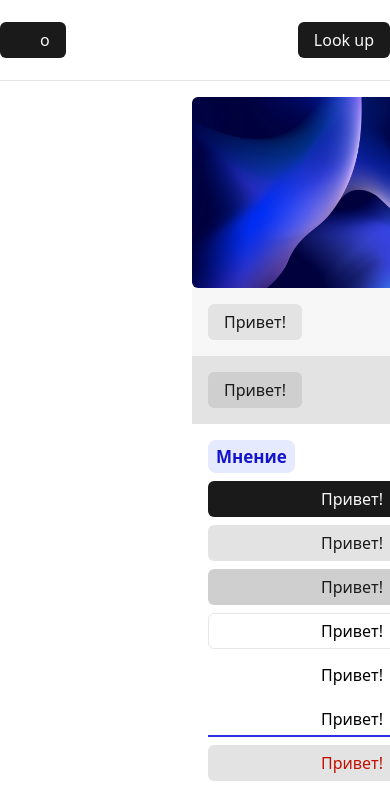
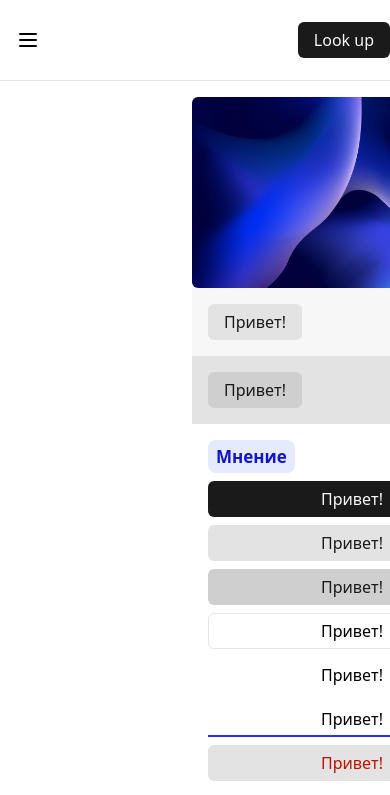
Before and after one commit to memorywanderer/next-components, a Next.js app: page / in a window 390 px wide. Shown: the top 795 px of the page. Built offline with nearby package versions, Linux system fonts and the light colour scheme.

Commit message:
update mobile-nav component, add single link without nested items

```diff
--- a/components/mobile-nav.tsx
+++ b/components/mobile-nav.tsx
@@ -9,6 +9,7 @@ import { siteConfig } from "@/config/site"
 import { ScrollArea } from "./ui/scroll-area/scroll-area"
 import { cn } from "@/lib/utils"
 import { Sheet, SheetContent, SheetTrigger } from "./ui/sheet/sheet"
+import { MenuIcon } from "lucide-react"
 
 export interface MobileNavProps {
   mainItems?: DesktopNavItem[]
@@ -26,9 +27,8 @@ export const MobileNav = ({ mainItems }: MobileNavProps) => {
   return (
     <Sheet open={isOpen} onOpenChange={setIsOpen}>
       <SheetTrigger asChild>
-        <Button>
-          <Icons.menu className="w-6 h-6 text-white" />
-          o
+        <Button variant="ghost">
+          <MenuIcon className="w-6 h-6" />
           <span className="sr-only">Toggle menu</span>
         </Button>
       </SheetTrigger>
@@ -51,6 +51,7 @@ export const MobileNav = ({ mainItems }: MobileNavProps) => {
               defaultValue={navItems.map((item) => item.title)}
             >
               {navItems?.map((item, index) => (
+                item?.items &&
                 <AccordionItem value={item.title} key={index}>
                   <AccordionTrigger className="text-sm capitalize">
                     {item.title}
@@ -82,6 +83,18 @@ export const MobileNav = ({ mainItems }: MobileNavProps) => {
                 </AccordionItem>
               ))}
             </Accordion>
+            {navItems?.map((item, index) => (
+              !item?.items &&
+              <MobileLink
+                key={index}
+                href={String(item.href)}
+                segment={String(segment)}
+                setIsOpen={setIsOpen}
+                disabled={item.disabled}
+              >
+                {item.title}
+              </MobileLink>
+            ))}
           </div>
         </ScrollArea>
       </SheetContent>
```
